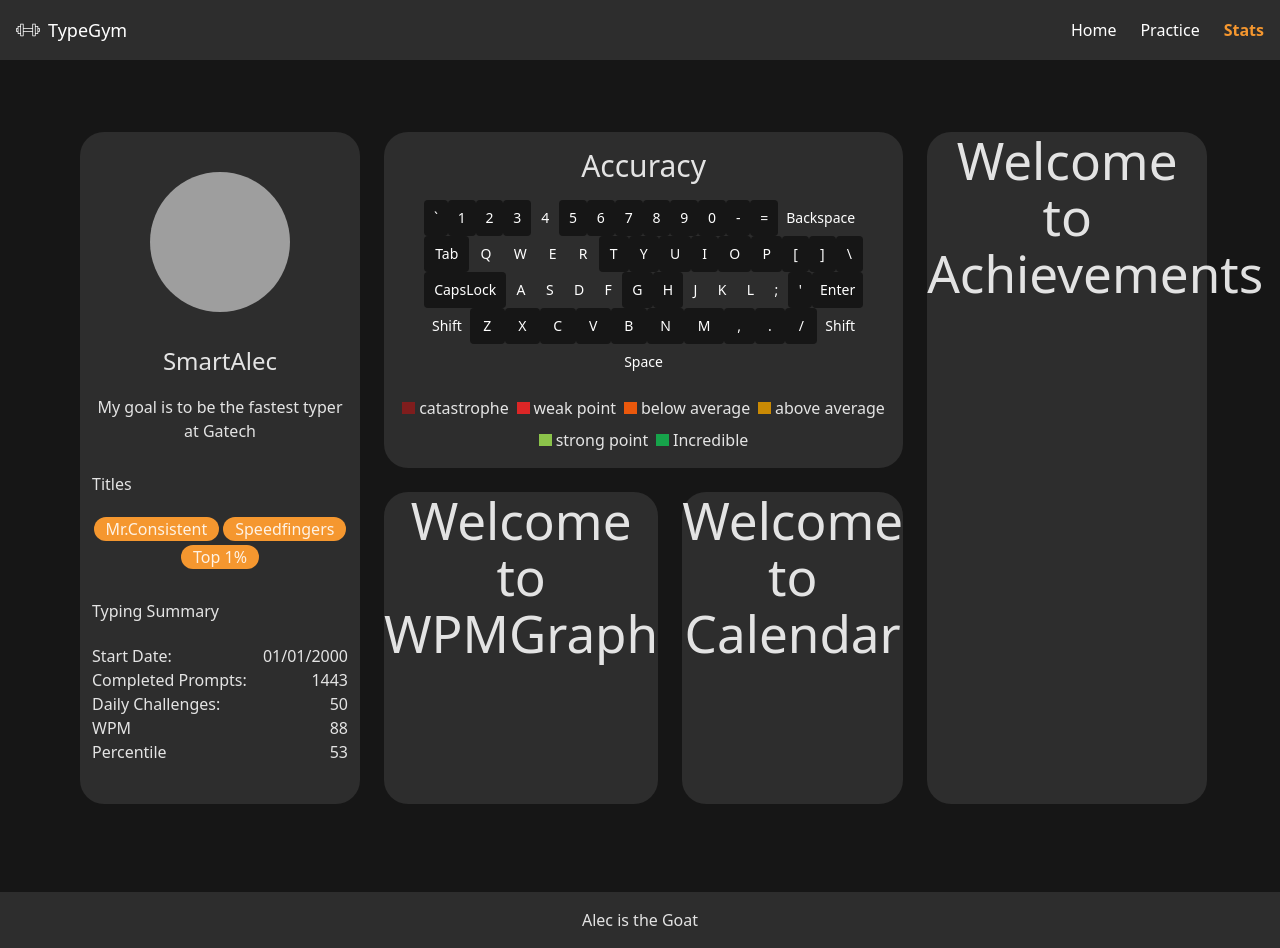
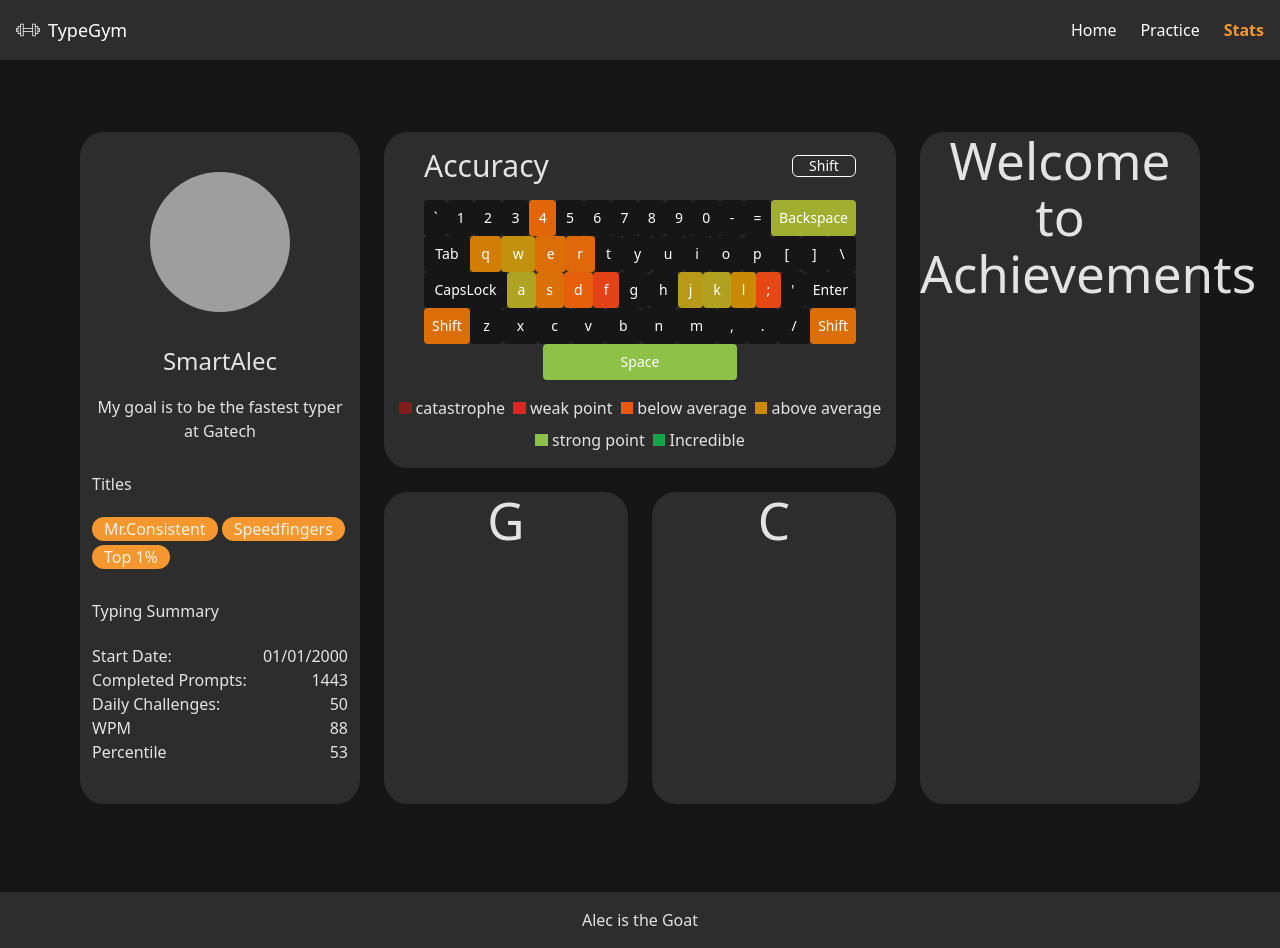
Before and after one commit to alecnhance/TypingGymV2, a React (Vite) app: page /stats in a window 1280 px wide. Built offline with nearby package versions, Linux system fonts and the light colour scheme; grey boxes are pictures that could not be loaded.

Commit message:
added shifted version of keyboard

```diff
--- a/src/components/stat_components/Calendar.jsx
+++ b/src/components/stat_components/Calendar.jsx
@@ -1,7 +1,7 @@
 const Calendar = ({ className }) => {
     return (
         <div className={`${className}`}>
-            <h1>Welcome to Calendar</h1>
+            <h1>C</h1>
         </div>
     );
 };
--- a/src/components/stat_components/Keyboard.jsx
+++ b/src/components/stat_components/Keyboard.jsx
@@ -1,11 +1,20 @@
+import { useState } from 'react';
 
 const keyboardLayout = [
     ['`', '1', '2', '3', '4', '5', '6', '7', '8', '9', '0', '-', '=', 'Backspace'],
-    ['Tab', 'Q', 'W', 'E', 'R', 'T', 'Y', 'U', 'I', 'O', 'P', '[', ']', '\\'],
-    ['CapsLock', 'A', 'S', 'D', 'F', 'G', 'H', 'J', 'K', 'L', ';', '\'', 'Enter'],
-    ['Shift', 'Z', 'X', 'C', 'V', 'B', 'N', 'M', ',', '.', '/', 'Shift'],
+    ['Tab', 'q', 'w', 'e', 'r', 't', 'y', 'u', 'i', 'o', 'p', '[', ']', '\\'],
+    ['CapsLock', 'a', 's', 'd', 'f', 'g', 'h', 'j', 'k', 'l', ';', '\'', 'Enter'],
+    ['Shift', 'z', 'x', 'c', 'v', 'b', 'n', 'm', ',', '.', '/', 'Shift'],
     ['Space']
-  ];
+];
+
+const keyboardLayoutShifted = [
+    ['~', '!', '@', '#', '$', '%', '^', '&', '*', '(', ')', '_', '+', 'Backspace'],
+    ['Tab', 'Q', 'W', 'E', 'R', 'T', 'Y', 'U', 'I', 'O', 'P', '{', '}', '|'],
+    ['CapsLock', 'A', 'S', 'D', 'F', 'G', 'H', 'J', 'K', 'L', ':', '"', 'Enter'],
+    ['Shift', 'Z', 'X', 'C', 'V', 'B', 'N', 'M', '<', '>', '?', 'Shift'],
+    ['Space']
+];
 
 const getKeyColor = (keyAccuracy, key) => {
 if (keyAccuracy[key] === undefined) return '#161616'; // Untyped keys
@@ -16,12 +25,12 @@ if (keyAccuracy[key] === undefined) return '#161616'; // Untyped keys
     const deviations = (keyAccuracy[key] - mean) / stdDev;
 
     const colorStops = [
-        { threshold: -2.5, color: 'worstAcc' },
-        { threshold: -1.5, color: 'secondWorstAcc' },
-        { threshold: -0.5, color: 'belowAvgAcc' },
-        { threshold: 0.5,  color: 'aboveAvgAcc' },
-        { threshold: 1.5,  color: 'secondBestAcc' },
-        { threshold: 2.5,  color: 'bestAcc' }
+        { threshold: -2.5, color: '#7f1d1d' },
+        { threshold: -1.5, color: '#dc2626' },
+        { threshold: -0.5, color: '#ea580c' },
+        { threshold:  0.5, color: '#ca8a04' },
+        { threshold:  1.5, color: '#8bc34a' },
+        { threshold:  2.5, color: '#16a34a' }
     ];
 
     let lowerStop, upperStop;
@@ -59,23 +68,39 @@ const interpolateColor = (color1, color2, factor) => {
 
 const keyAccuracy = {
     A: 0.97,
+    a: 0.89,
     S: 0.82,
+    s: 0.71,
     D: 0.58,
+    d: 0.64,
     F: 0.44,
+    f: 0.53,
     J: 0.91,
+    j: 0.86,
     K: 0.95,
+    k: 0.88,
     L: 0.78,
+    l: 0.81,
     ';': 0.55,
     Q: 0.88,
+    q: 0.76,
     W: 0.92,
+    w: 0.83,
     E: 0.66,
+    e: 0.70,
     R: 0.74,
+    r: 0.68,
     'Shift': 0.70,
     'Space': 0.99,
     '4': 0.67,
     '$': 0.32,
+    '%': 0.41,
+    '&': 0.48,
+    '(': 0.36,
+    ')': 0.38,
     'Backspace': 0.93,
-    };
+};
+
 
 const getKeySize = (key) => {
     if (key === 'Backspace' || key === 'Enter' || key === 'Shift') {
@@ -110,11 +135,27 @@ const colorCodeInfo = [
 
 
 const Keyboard = ({ className }) => {
+    const [shifted, setShift] = useState(false);
+
+    const toggleShift = () => {
+        setShift(!shifted);
+    };
+
+    const currentLayout = shifted ? keyboardLayoutShifted : keyboardLayout;
+
     return (
         <div className={`${className} w-full flex flex-col overflow-auto justify-between py-4`}>
-            <h2 className="text-3xl">Accuracy</h2>
+            <div className="flex w-full justify-between px-10 items-center">
+                <h2 className="text-3xl">Accuracy</h2>
+                <button
+                    onClick={toggleShift}
+                    className="text-sm border border-white px-3 rounded-md text-white max-h-[3vh] min-w-[5vw]"
+                >
+                    {shifted ? 'Unshift' : 'Shift'}
+                </button>
+            </div>
             <div className="w-full inline-block px-10 mt-2">
-                {keyboardLayout.map((row, i) => (
+                {currentLayout.map((row, i) => (
                     <div key={i} className="flex justify-center w-full">
                         {row.map((key, i) => (
                             <div
--- a/src/components/stat_components/ProfileCard.jsx
+++ b/src/components/stat_components/ProfileCard.jsx
@@ -11,7 +11,7 @@ const ProfileCard = ({ className }) => {
             <div className="w-full text-left px-3 mt-4">
                 <h3 className='text-md font-medium'>Titles</h3>
             </div>
-            <div className='flex flex-wrap gap-1 px-3 mt-2 justify-center'>
+            <div className='flex flex-wrap gap-1 px-3 mt-2 justify-left'>
                 {titles.map((item, i) => (
                     <div key={i} className="px-3 rounded-3xl bg-navOrange">
                         <h2 className='font-medium'>{item}</h2>
--- a/src/components/stat_components/WPMGraph.jsx
+++ b/src/components/stat_components/WPMGraph.jsx
@@ -1,7 +1,7 @@
 const WPMGraph = ({ className }) => {
     return (
         <div className={`${className}`}>
-            <h1>Welcome to WPMGraph</h1>
+            <h1>G</h1>
         </div>
     );
 };
```
